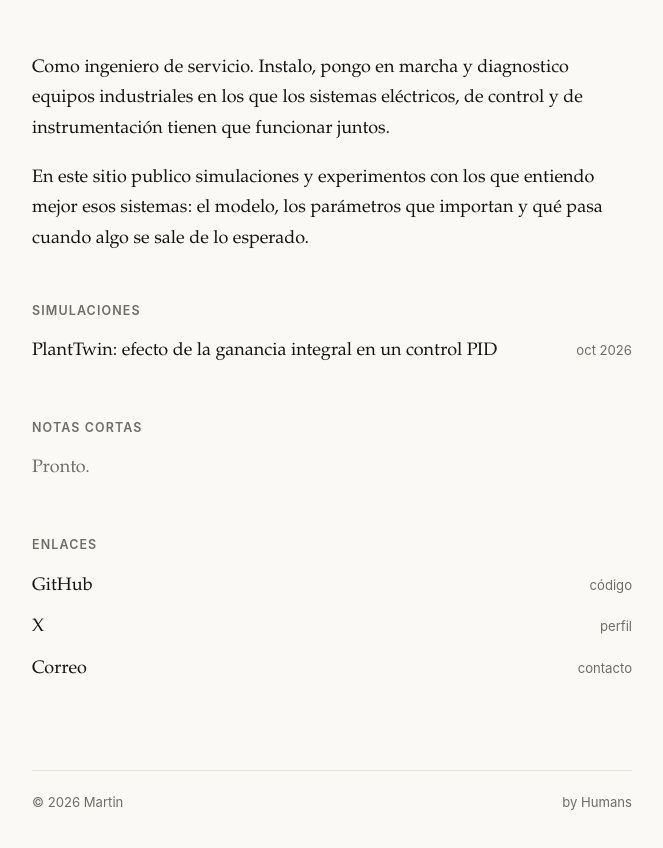
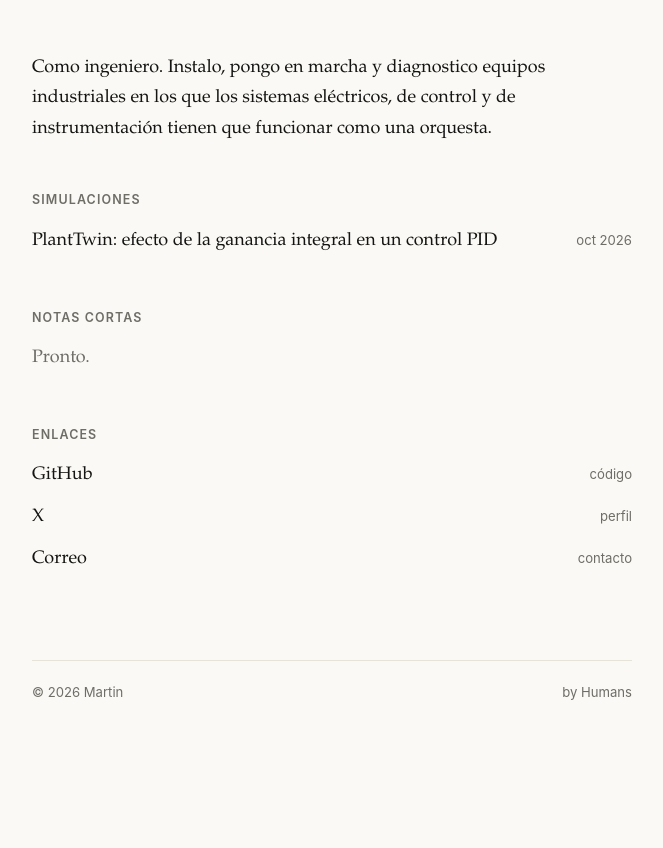
Before and after one commit to erg0prox1/erg0prox1.io, a plain HTML site: page index.html in a window 1280 px wide. Shown: the part 72-920 px from the top of the page, without its empty margins (308-971 px from the left). After the commit the page ends 839 px from the top, so only its background shows below. Drawn offline with Linux system fonts and the light colour scheme.

Commit message:
Revise introduction text in index.html
Refine the introduction paragraph for clarity and emphasis on teamwork.

```diff
--- a/index.html
+++ b/index.html
@@ -27,12 +27,12 @@
     <main>
       <section class="intro">
         <p>
-          Como ingeniero de servicio. Instalo, pongo en marcha y diagnostico equipos industriales
-          en los que los sistemas eléctricos, de control y de instrumentación tienen que funcionar juntos.
+          Como ingeniero.
+          Instalo, pongo en marcha y diagnostico equipos industriales
+          en los que los sistemas eléctricos, de control y de instrumentación tienen que funcionar como una orquesta.
         </p>
         <p>
-          En este sitio publico simulaciones y experimentos con los que entiendo mejor esos sistemas:
-          el modelo, los parámetros que importan y qué pasa cuando algo se sale de lo esperado.
+
         </p>
       </section>
 
```
